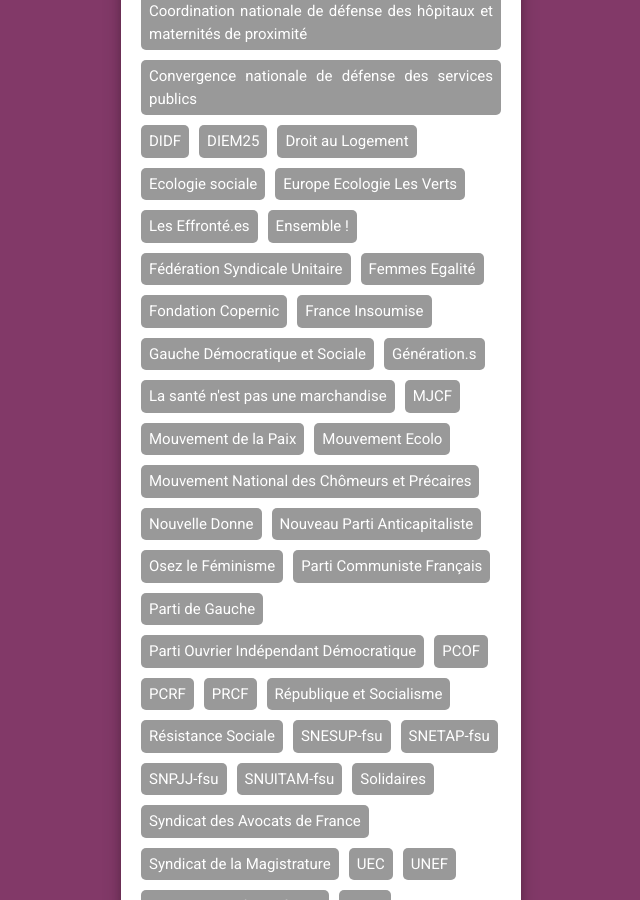
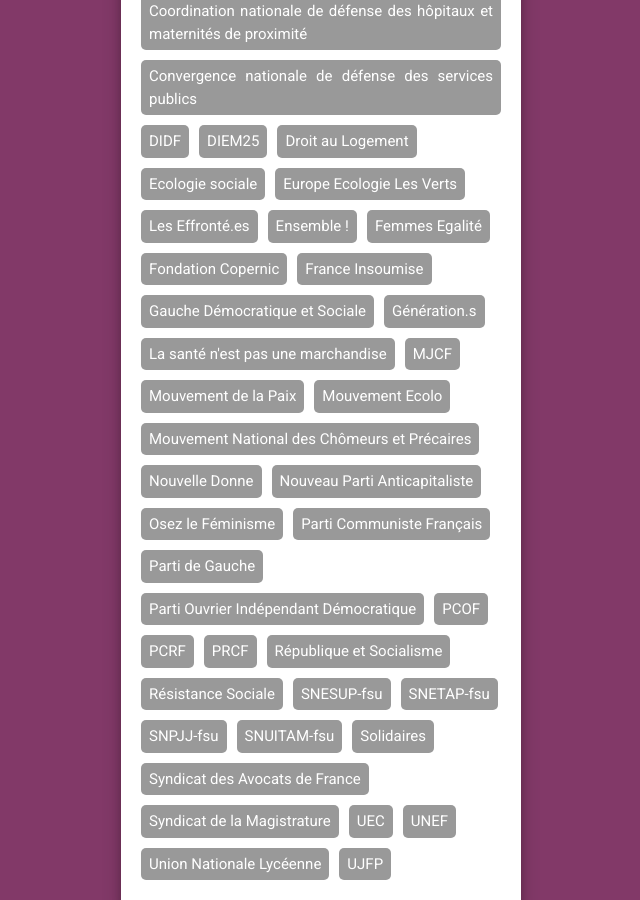
Before and after one commit to tonygoussot/mareepopulaire, a Jekyll site: the page built from index.html, in a window 1280 px wide and 900 px high, scrolled down 2127 px. Shown: the whole window, without its empty margins (524-1164 px from the left). Built offline with Jekyll 4.4.1, drawn with Linux system fonts in a browser that asks for light colours.

Commit message:
Update signataires.yml

```diff
--- a/_data/signataires.yml
+++ b/_data/signataires.yml
@@ -21,7 +21,6 @@
 - nom: Europe Ecologie Les Verts
 - nom: Les Effronté.es
 - nom: Ensemble !
-- nom: Fédération Syndicale Unitaire
 - nom: Femmes Egalité
 - nom: Fondation Copernic
 - nom: France Insoumise
```
